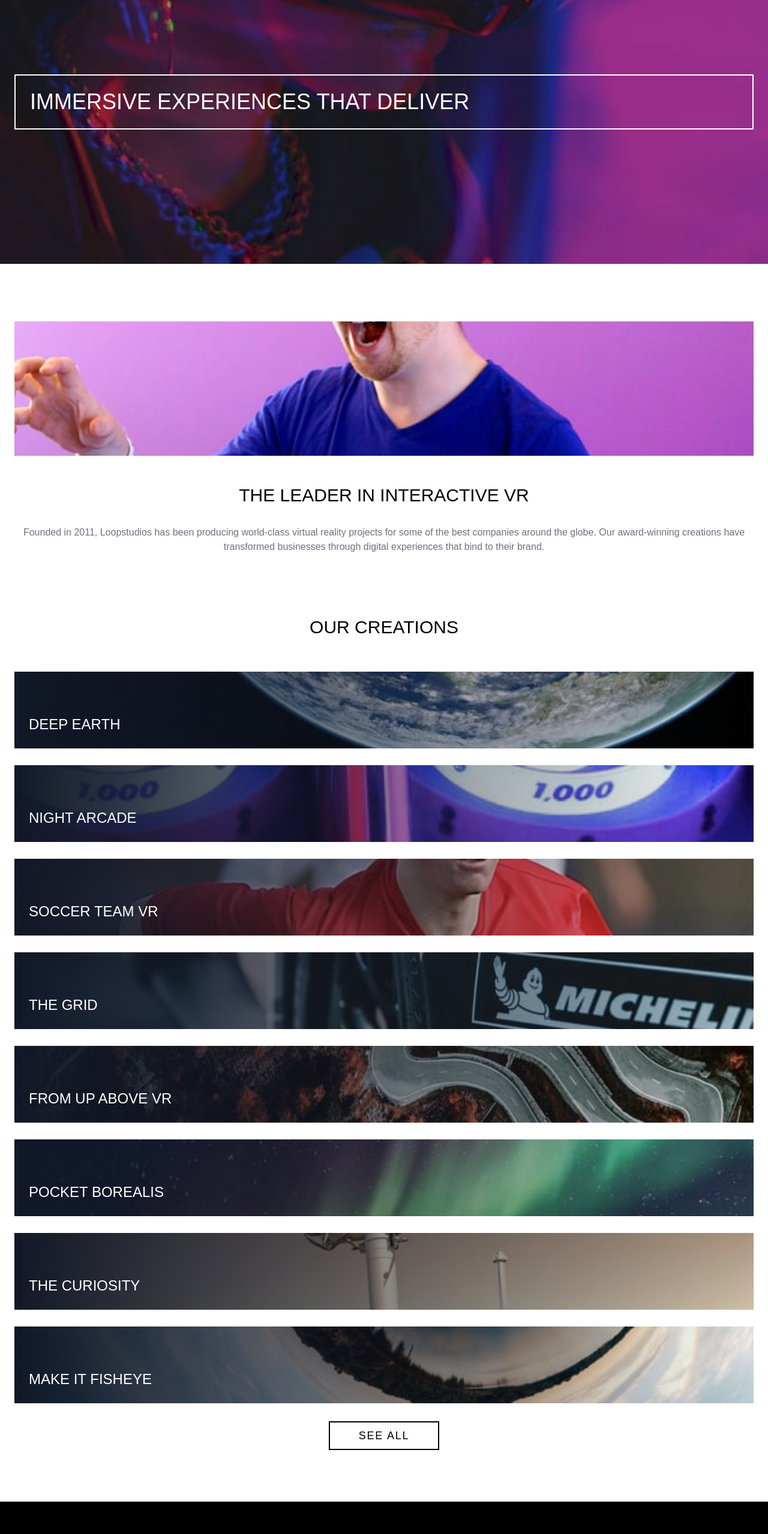
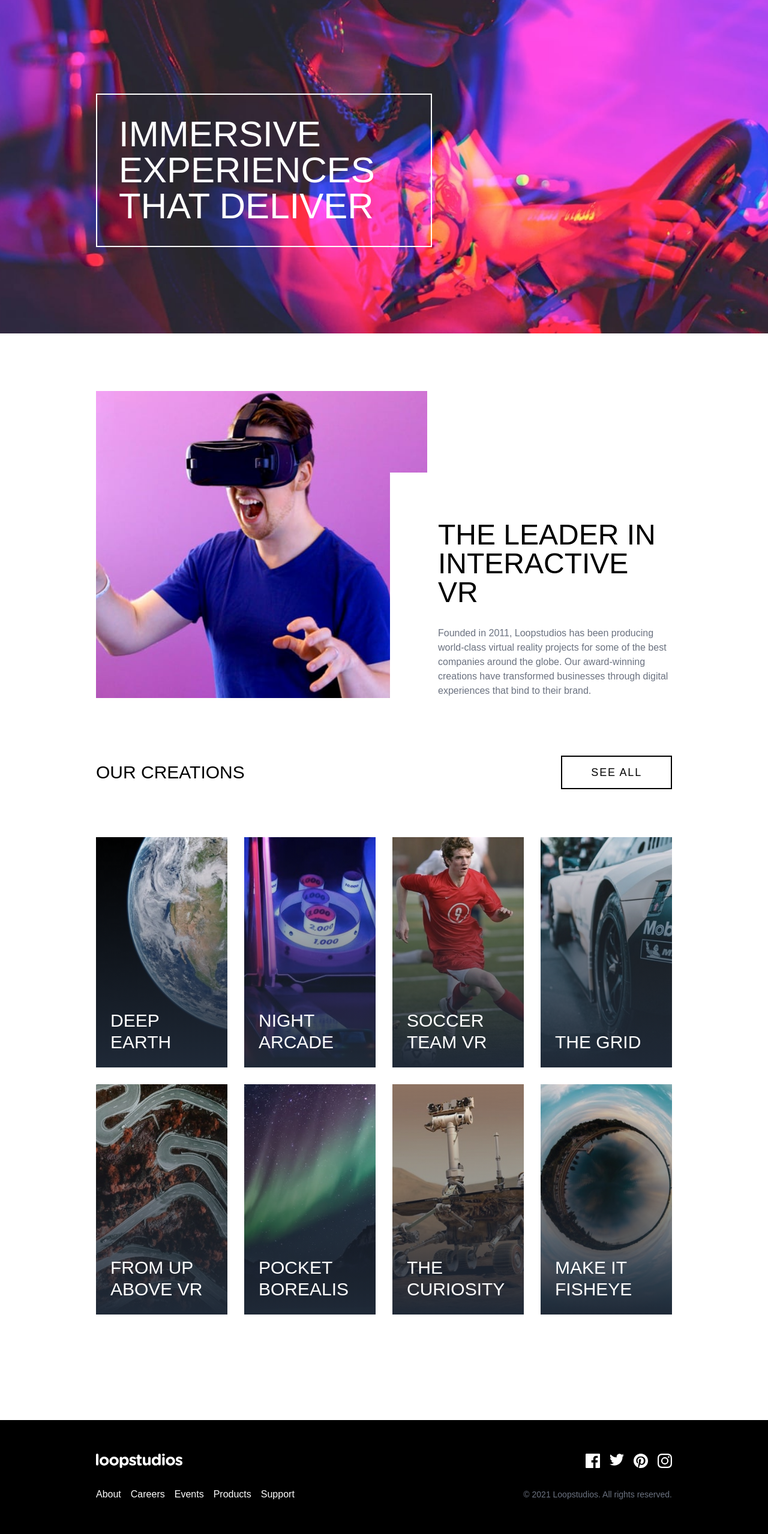
Before and after one commit to ahmadshiddiq/fem-loop-studios, a React (Create React App) app: page / in a window 1280 px wide. Shown: the part 100-2658 px from the top of the page at 60% size. Built offline with nearby package versions, Linux system fonts and the light colour scheme.

Commit message:
feat: Selesai
Code masih kotor banget, perlu di bersihin

```diff
--- a/public/index.html
+++ b/public/index.html
@@ -10,34 +10,11 @@
       content="Web site created using create-react-app"
     />
     <link rel="apple-touch-icon" href="%PUBLIC_URL%/logo192.png" />
-    <!--
-      manifest.json provides metadata used when your web app is installed on a
-      user's mobile device or desktop. See https://developers.google.com/web/fundamentals/web-app-manifest/
-    -->
     <link rel="manifest" href="%PUBLIC_URL%/manifest.json" />
-    <!--
-      Notice the use of %PUBLIC_URL% in the tags above.
-      It will be replaced with the URL of the `public` folder during the build.
-      Only files inside the `public` folder can be referenced from the HTML.
-
-      Unlike "/favicon.ico" or "favicon.ico", "%PUBLIC_URL%/favicon.ico" will
-      work correctly both with client-side routing and a non-root public URL.
-      Learn how to configure a non-root public URL by running `npm run build`.
-    -->
-    <title>React App</title>
+    <title>Loopstudios</title>
   </head>
   <body>
     <noscript>You need to enable JavaScript to run this app.</noscript>
     <div id="root"></div>
-    <!--
-      This HTML file is a template.
-      If you open it directly in the browser, you will see an empty page.
-
-      You can add webfonts, meta tags, or analytics to this file.
-      The build step will place the bundled scripts into the <body> tag.
-
-      To begin the development, run `npm start` or `yarn start`.
-      To create a production bundle, use `npm run build` or `yarn build`.
-    -->
   </body>
 </html>
--- a/src/App.js
+++ b/src/App.js
@@ -84,14 +84,14 @@ function App() {
 
   return (
     <>
-      <header className="bg-center bg-cover">
-        <div className="px-6 pt-10 pb-56">
+      <header className="bg-header-sm bg-center bg-cover lg:bg-header-lg">
+        <div className="px-6 pt-10 pb-56 lg:px-40 lg:pt-16 lg:pb-36">
           <div
             className={`${
               toggle ? "w-87 fixed" : "relative"
             } flex items-center justify-between z-30`}
           >
-            <div className="h-6">
+            <div className="h-6 lg:h-8">
               <a href="/">
                 <img src={logo} alt="Loopstudios" className="h-full" />
               </a>
@@ -128,35 +128,37 @@ function App() {
             </div>
           </div>
 
-          <div className="mt-40 p-6 border-2 border-white">
-            <h1 className="josefin text-4xl text-white">
+          <div className="mt-40 p-6 border-2 border-white lg:w-7/12 lg:p-9">
+            <h1 className="josefin text-4xl text-white lg:text-6xl">
               Immersive experiences that deliver
             </h1>
           </div>
         </div>
       </header>
 
-      <main className="px-6">
-        <section className="grid gap-y-12 py-24">
+      <main className="px-6 lg:px-40">
+        <section className="grid gap-y-12 py-24 lg:grid-cols-12 lg:gap-5">
           <div
             id="about-image"
-            className="bg-center bg-cover w-full h-56"
+            className="bg-center bg-cover w-full h-56 lg:row-start-1 lg:col-start-1 lg:col-end-8 lg:h-512"
           ></div>
-          <div className="text-center">
-            <h2 className="josefin text-3xl mb-8">
-              The leader in interactive VR
-            </h2>
-            <p className="text-gray-500">
-              Founded in 2011, Loopstudios has been producing world-class
-              virtual reality projects for some of the best companies around the
-              globe. Our award-winning creations have transformed businesses
-              through digital experiences that bind to their brand.
-            </p>
+          <div className="text-center lg:row-start-1 lg:col-start-7 lg:col-end-13 lg:text-left lg:flex">
+            <div className="lg:self-end lg:bg-white lg:pt-20 lg:pl-20">
+              <h2 className="josefin text-3xl mb-8 lg:text-5xl lg:mb-8">
+                The leader in interactive VR
+              </h2>
+              <p className="text-gray-500">
+                Founded in 2011, Loopstudios has been producing world-class
+                virtual reality projects for some of the best companies around
+                the globe. Our award-winning creations have transformed
+                businesses through digital experiences that bind to their brand.
+              </p>
+            </div>
           </div>
         </section>
 
         {/* Mobile Products */}
-        <section className="pt-2 pb-24">
+        <section className="pt-2 pb-24 lg:hidden">
           <div>
             <h2 className="josefin text-center text-3xl">Our Creations</h2>
           </div>
@@ -187,22 +189,56 @@ function App() {
             </a>
           </div>
         </section>
+
+        {/* Desktop Products */}
+        <section className="hidden lg:block lg:mb-44">
+          <div className="flex items-center justify-between mb-20">
+            <h2 className="josefin text-3xl">Our Creations</h2>
+            <a
+              href="/#"
+              className="text-lg uppercase border-2 border-black py-3 px-12 tracking-widest inline-block"
+            >
+              See All
+            </a>
+          </div>
+          <div>
+            <div className="grid grid-cols-4 gap-7">
+              {products.map((product, index) => (
+                <div
+                  className={`h-96 w-full bg-product-lg-${
+                    index + 1
+                  } bg-cover bg-center relative`}
+                >
+                  <div className="flex items-end h-full">
+                    <div className="p-6">
+                      <h3 className="josefin text-white text-3xl z-10 relative">
+                        {product.title}
+                      </h3>
+                    </div>
+                  </div>
+                  <div className="absolute inset-0 bg-gradient-to-t from-gray-800"></div>
+                </div>
+              ))}
+            </div>
+          </div>
+        </section>
       </main>
 
-      {/* Pake grid disini */}
       <footer className="bg-black text-white">
-        <div className="grid text-center py-14">
-          <div className="flex justify-center">
+        <div className="grid text-center py-14 lg:grid-cols-2 lg:px-40 lg:gap-y-8">
+          <div className="flex justify-center lg:justify-start">
             <img src={logo} alt="Loopstudios" className="h-6" />
           </div>
-          <div className="flex flex-col space-y-4 mt-6 mb-10">
+
+          <div className="flex flex-col space-y-4 mt-6 mb-10 lg:flex-row lg:space-y-0 lg:space-x-4 lg:mt-0 lg:mb-0">
             {pages.map((page, index) => (
               <a key={index} href={page.link}>
                 {page.title}
               </a>
             ))}
           </div>
-          <div className="flex space-x-4 justify-center">
+
+          <div className="flex space-x-4 justify-center lg:row-start-1 lg:col-start-2 lg:justify-end">
             <a href="#/">
               <img src={facebook} alt="Facebook" />
             </a>
@@ -216,7 +252,8 @@ function App() {
               <img src={instagram} alt="Facebook" />
             </a>
           </div>
-          <div className="mt-4">
+
+          <div className="mt-4 lg:mt-0 text-right">
             <span className="text-gray-500 text-sm">
               &copy; 2021 Loopstudios. All rights reserved.
             </span>
--- a/src/index.css
+++ b/src/index.css
@@ -19,7 +19,7 @@
 }
 
 header {
-  background-image: url("./images/mobile/image-hero.jpg");
+  /* background-image: url("./images/mobile/image-hero.jpg"); */
 }
 
 #about-image {
--- a/tailwind.config.js
+++ b/tailwind.config.js
@@ -5,8 +5,12 @@ module.exports = {
     extend: {
       spacing: {
         87: "87%",
+        512: "32rem",
       },
       backgroundImage: (theme) => ({
+        // Others
+        "header-sm": "url('./images/mobile/image-hero.jpg')",
+        "header-lg": "url('./images/desktop/image-hero.jpg')",
         // Mobile size
         "product-sm-1": "url('./images/mobile/image-deep-earth.jpg')",
         "product-sm-2": "url('./images/mobile/image-night-arcade.jpg')",
```
